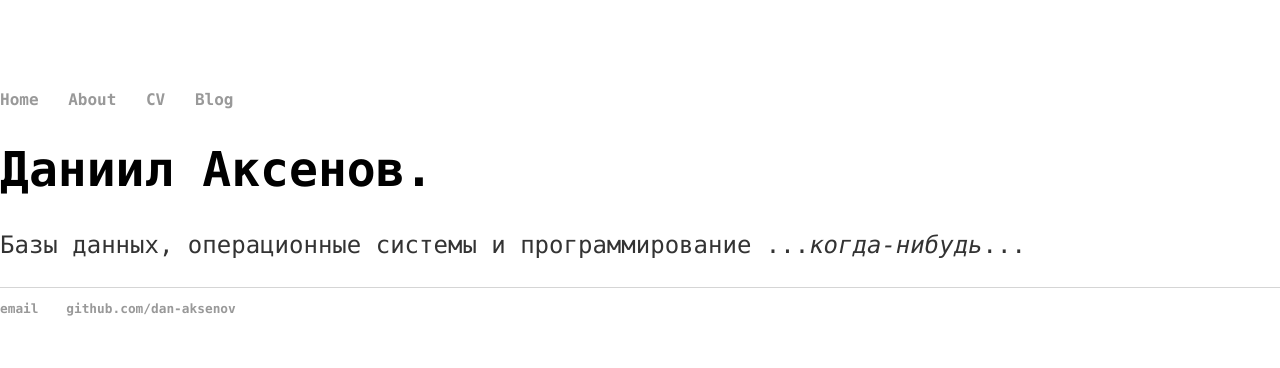
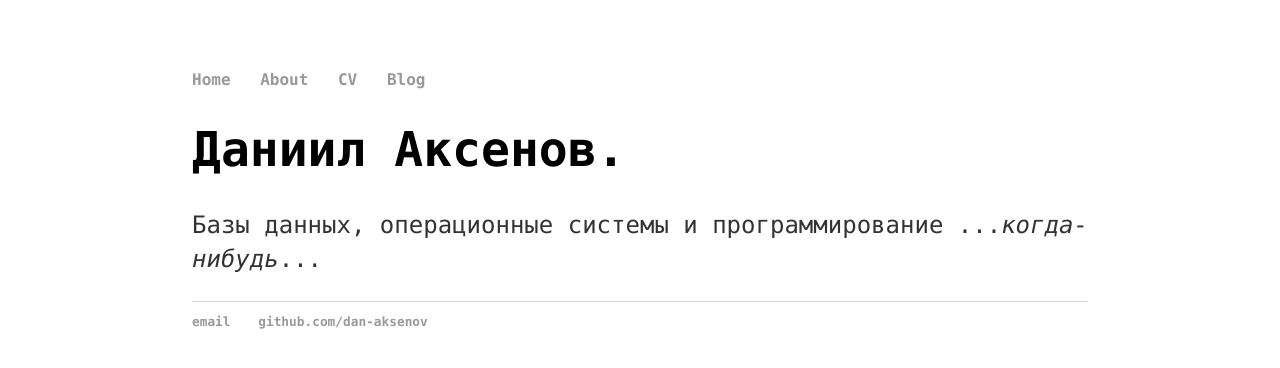
Before and after one commit to dan-aksenov/dan-aksenov.github.io-old, a Jekyll site: the page built from index.html, in a window 1280 px wide. Shown: the top 368 px of the page. Built offline with Jekyll 4.4.1, drawn with Linux system fonts in a browser that asks for light colours.

Commit message:
Revert "more fonts"
This reverts commit c20055e8691296ddaeadf49a108dd2aa1ce3d28b.

```diff
--- a/css/main.css
+++ b/css/main.css
@@ -1,7 +1,7 @@
 body {
-    margin: 90px auto;
+    margin: 70px auto;
     font-family:'Consolas', 'Liberation Mono', 'Courier', 'monospace';
-    width: 100%;
+    width: 70%;
 }
 nav ul, footer ul {
     font-family:'Consolas', 'Liberation Mono', 'Courier', 'monospace';
```
